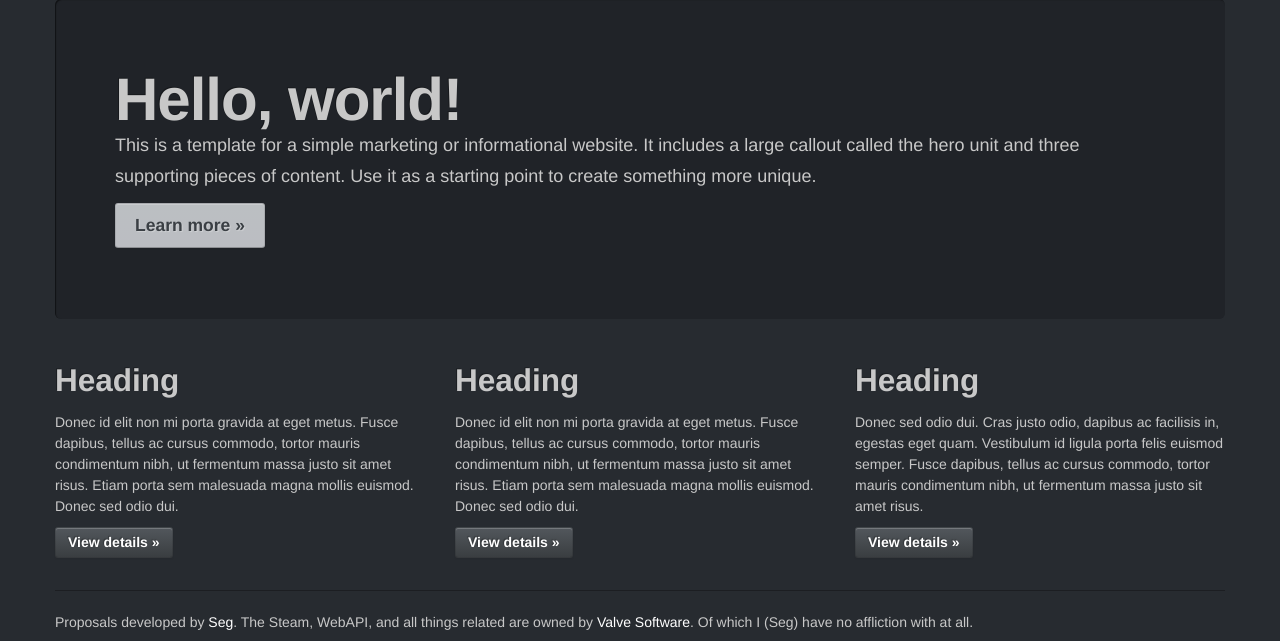
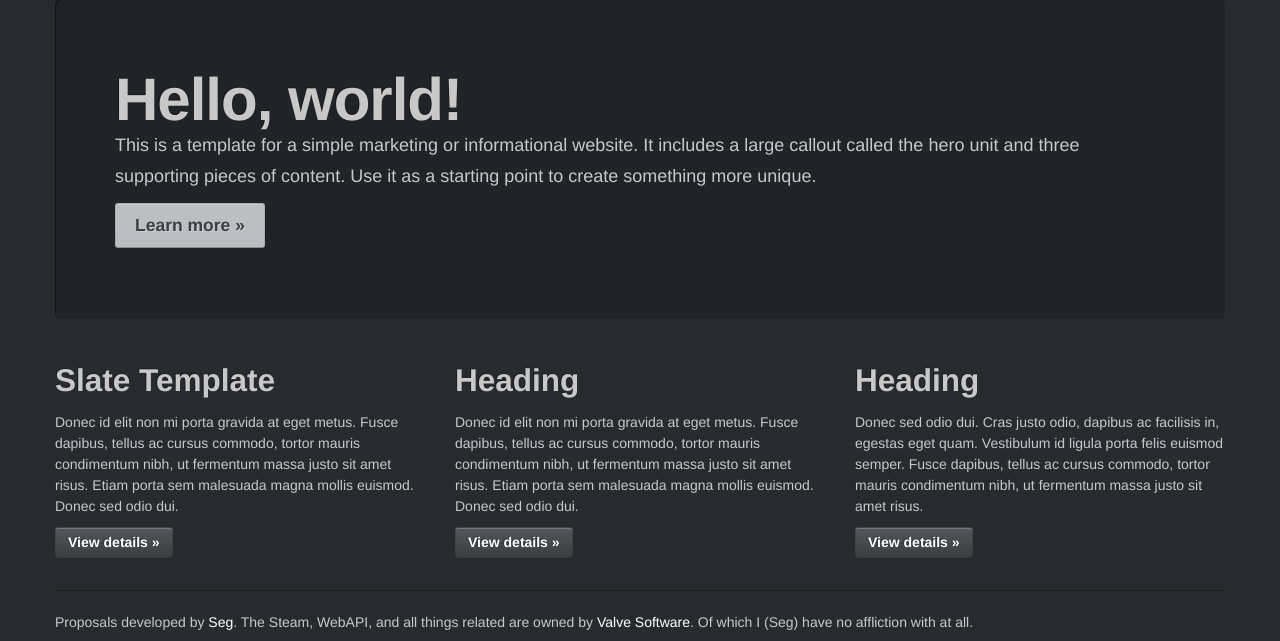
Before and after one commit to TheSeg/Steam_Docs, a PHP site: page /about.php in a window 1280 px wide. Shown: the part 61-702 px from the top of the page. Run offline with PHP 8.4, Linux system fonts and the light colour scheme.

Commit message:
Added note to acknowlage Slate template.

```diff
--- a/about.php
+++ b/about.php
@@ -15,9 +15,9 @@ include_once("./template/html_start.php");
       <!-- Example row of columns -->
       <div class="row">
         <div class="span4">
-          <h2>Heading</h2>
+          <h2>Slate Template</h2>
           <p>Donec id elit non mi porta gravida at eget metus. Fusce dapibus, tellus ac cursus commodo, tortor mauris condimentum nibh, ut fermentum massa justo sit amet risus. Etiam porta sem malesuada magna mollis euismod. Donec sed odio dui. </p>
-          <p><a class="btn" href="#">View details &raquo;</a></p>
+          <p><a class="btn" href="http://bootswatch.com/slate/">View details &raquo;</a></p>
         </div>
         <div class="span4">
           <h2>Heading</h2>
```
